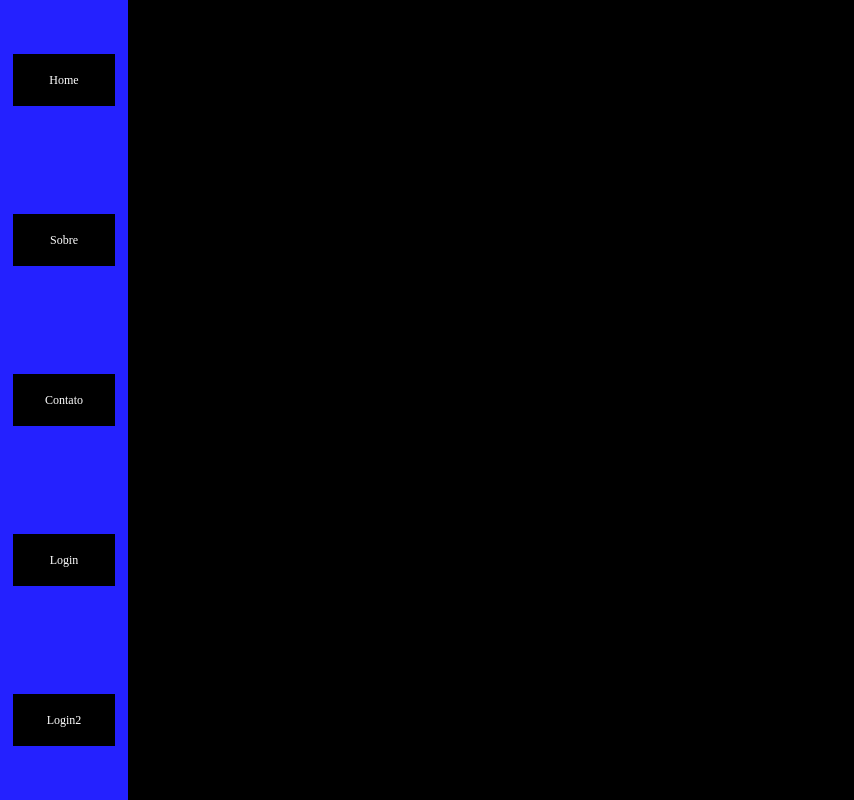
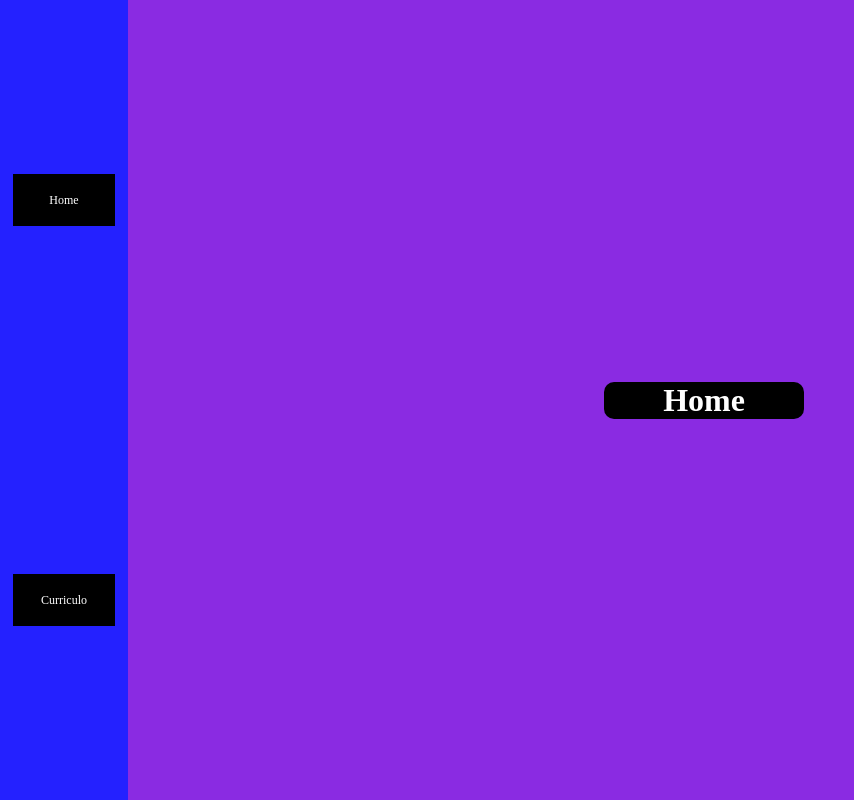
Before and after one commit to francilenegs1996/Site-Fran-UX-, a React (Vite) app: page / in a window 1280 px wide. Shown: the whole page, without its empty margins (0-854 px from the left). Built offline with nearby package versions, Linux system fonts and the light colour scheme.

Commit message:
add pages

```diff
--- a/src/app/App.tsx
+++ b/src/app/App.tsx
@@ -1,9 +1,15 @@
+import { useState } from 'react';
 import NavBar from '../components/NavBar/NavBar';
+import Home from '../pages/Home/Home';
 import { Container } from './style';
 export default function App() {
+
+	const [page, setPage] = useState(Home)
+
 	return (
 		<Container>
-			<NavBar />
+			<NavBar setPage={setPage} />
+			{page}
 		</Container>
 	)
 }
--- a/src/app/style.ts
+++ b/src/app/style.ts
@@ -5,6 +5,11 @@ export const Container = styled.main`
 width: 100%;
 height: 100%;
 display: flex;
-flex-direction: column;
-background-color: '#030202',
+flex-direction: row;
+background-color: '#030202';
+
+@media (max-width: 720px) {
+	flex-direction: column;
+}
+
 `;
--- /dev/null
+++ b/src/components/ContainerPage/style.ts
@@ -0,0 +1,15 @@
+import styled from "styled-components";
+
+
+export const ContainerPage = styled.div`
+width: 90vw;
+height: 100%;
+background-color: blueviolet;
+display: flex;
+align-items: center;
+justify-content: center;
+
+@media (max-width: 720px) {
+	width: 100vw;
+}
+`
--- a/src/components/NavBar/NavBar.tsx
+++ b/src/components/NavBar/NavBar.tsx
@@ -1,21 +1,28 @@
-import { ContainerNavBar, Item } from './style'
+import Curriculo from '../../pages/Curriculo/Curriculo'
+import Home from '../../pages/Home/Home'
+import { NavBarComponent, ItemComponent } from './style'
 
-export default function NavBar() {
+interface Props {
+	setPage: (page: JSX.Element) => void;
+}
+
+export default function NavBar({setPage}: Props) {
 
 	const arrayItens = [
-		{ nome: 'Home', link: '/' },
-		{ nome: 'Sobre', link: '/sobre' },
-		{ nome: 'Contato', link: '/contato' },
-		{ nome: 'Login', link: '/login' },
-		{ nome: 'Login2', link: '/login2' },
-
+		{ nome: 'Home', link: '#', page: Home },
+		{ nome: 'Curriculo', link: '#', page: Curriculo },
 	]
 
 	return (
-		<ContainerNavBar>
-			{arrayItens.map(itemDoArray => {
-				return <Item href={itemDoArray.link}>{itemDoArray.nome}</Item>
-			})}
-		</ContainerNavBar>
+		<NavBarComponent>
+			{arrayItens.map(item => (
+				<ItemComponent
+					onClick={() => setPage(item.page)}
+					href={item.link}>
+					{item.nome}
+				</ItemComponent>
+			))}
+
+		</NavBarComponent>
 	)
 }
--- a/src/components/NavBar/style.ts
+++ b/src/components/NavBar/style.ts
@@ -1,7 +1,6 @@
 import styled from "styled-components";
-import { PropsContainer, PropsItem } from "./interfaces";
 
-const ContainerNavBar = styled.div<PropsContainer>`
+const NavBarComponent = styled.div`
 width: 10vw;
 height: 100%;
 background-color: #2421ff;
@@ -9,9 +8,15 @@ display: flex;
 flex-direction: column;
 align-items: center;
 justify-content: space-around;
+
+@media (max-width: 720px) {
+	width: 100vw;
+	height: 10vh;
+	flex-direction: row;
+}
 `;
 
-const Item = styled.a<PropsItem>`
+const ItemComponent = styled.a`
   width: 8vw;
   height: 4vw;
   background-color: #000;
@@ -29,6 +34,7 @@ const Item = styled.a<PropsItem>`
    height: 6vw;
   }
 
+
 		&:active {
 			transition: 500ms;
 			background-color: red;
@@ -36,9 +42,4 @@ const Item = styled.a<PropsItem>`
 `;
 
 
-
-
-
-
-
-export { ContainerNavBar, Item }
+export { NavBarComponent, ItemComponent }
--- /dev/null
+++ b/src/pages/Curriculo/Curriculo.tsx
@@ -0,0 +1,10 @@
+import { ContainerPage } from "../../components/ContainerPage/style";
+import { Title } from "./style";
+
+export default function Curriculo() {
+	return (
+		<ContainerPage>
+			<Title>Curriculo</Title>
+		</ContainerPage>
+	)
+}
--- /dev/null
+++ b/src/pages/Curriculo/style.ts
@@ -0,0 +1,10 @@
+import styled from "styled-components";
+
+export const Title = styled.h1`
+background-color: black;
+color: #FFF;
+width: 200px;
+text-align: center;
+border-radius: 10px;
+
+`
--- /dev/null
+++ b/src/pages/Home/Home.tsx
@@ -0,0 +1,10 @@
+import { ContainerPage } from "../../components/ContainerPage/style";
+import { Title } from "./style";
+
+export default function Home() {
+	return (
+		<ContainerPage>
+			<Title>Home</Title>
+		</ContainerPage>
+	)
+}
--- /dev/null
+++ b/src/pages/Home/style.ts
@@ -0,0 +1,12 @@
+import styled from "styled-components";
+
+
+export const Title = styled.h1`
+background-color: black;
+color: #FFF;
+width: 200px;
+text-align: center;
+border-radius: 10px;
+
+
+`
```
Also changed, not shown: src/components/NavBar/interfaces.ts (deleted, +0 -7 lines).
